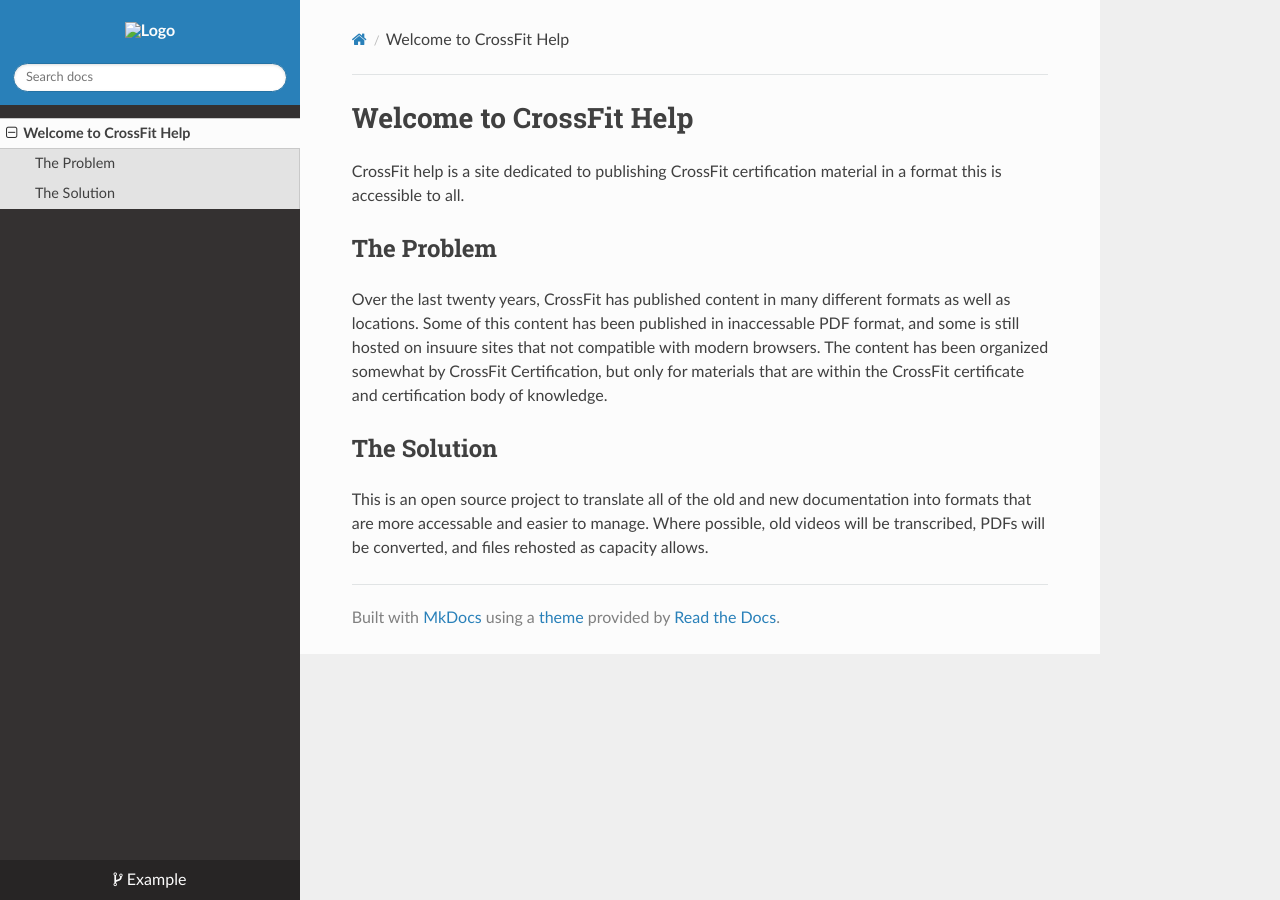
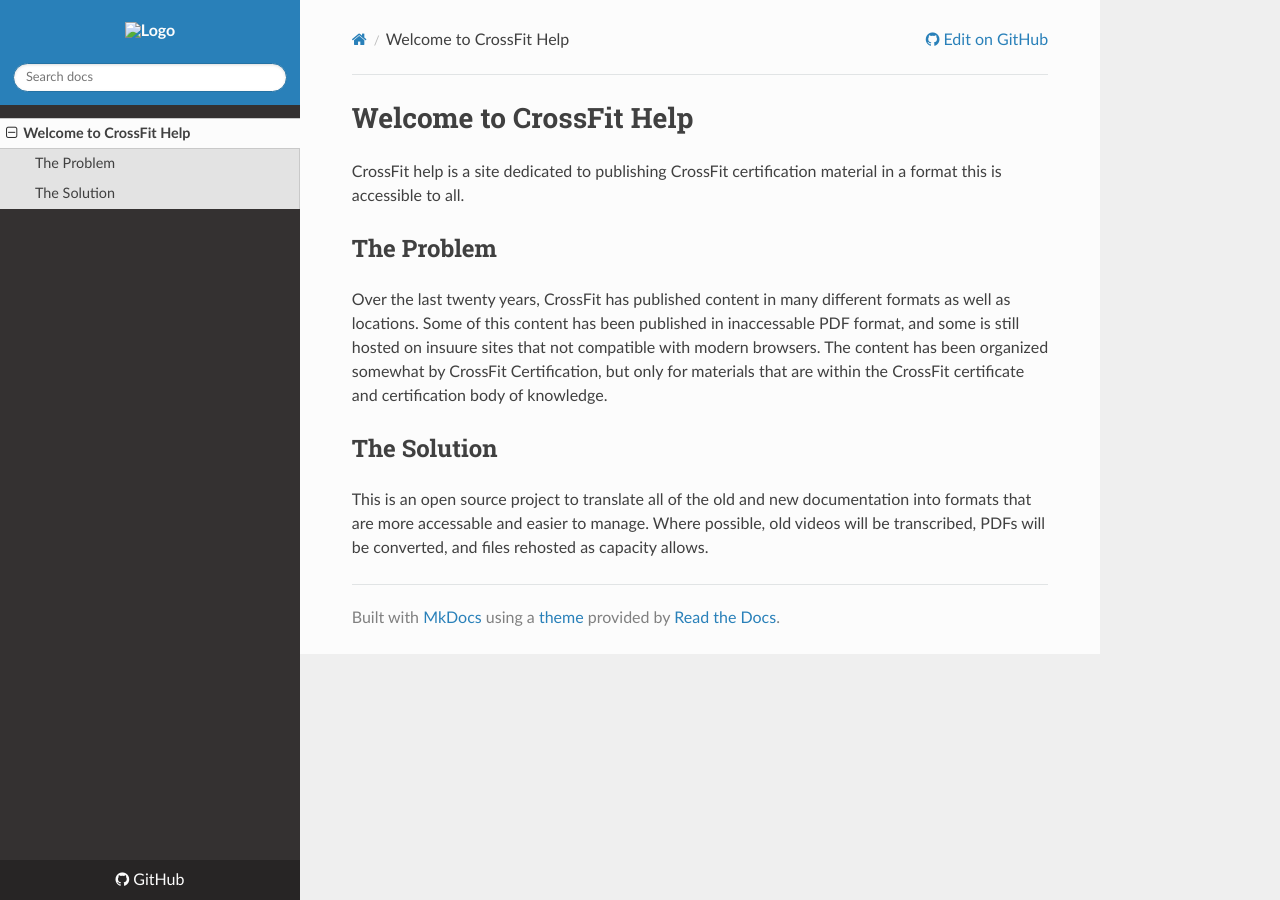
Before and after one commit to jasonpatrickellykrause/crossfit-help, an MkDocs documentation site: the page built from docs/index.md, in a window 1280 px wide. Built offline with MkDocs 1.6.1, drawn with Linux system fonts in a browser that asks for light colours; nearby versions of some CDN libraries; part of the change alters nothing that is shown.

Commit message:
whoops, pasted example domain.

```diff
--- a/mkdocs.yml
+++ b/mkdocs.yml
@@ -1,5 +1,5 @@
 ---
-repo_url: https://example.com/project/repo/blob/main/docs/
+repo_url: https://github.com/jasonpatrickellykrause/crossfit-help/blob/main/docs/
 site_description: Open sourcing CrossFit documentation
 site_name: CrossFit Help
 site_url: https://crossfit.help
```
